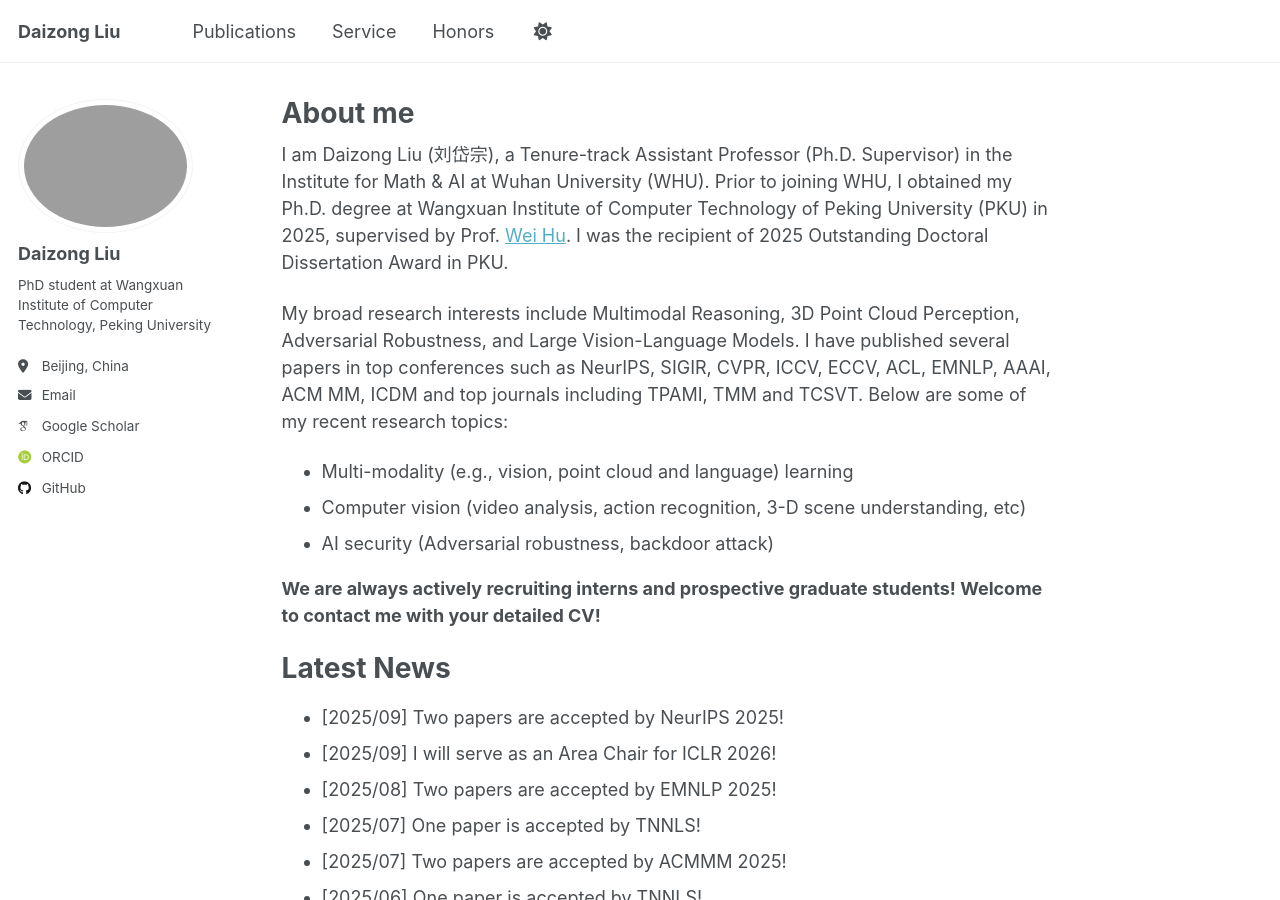
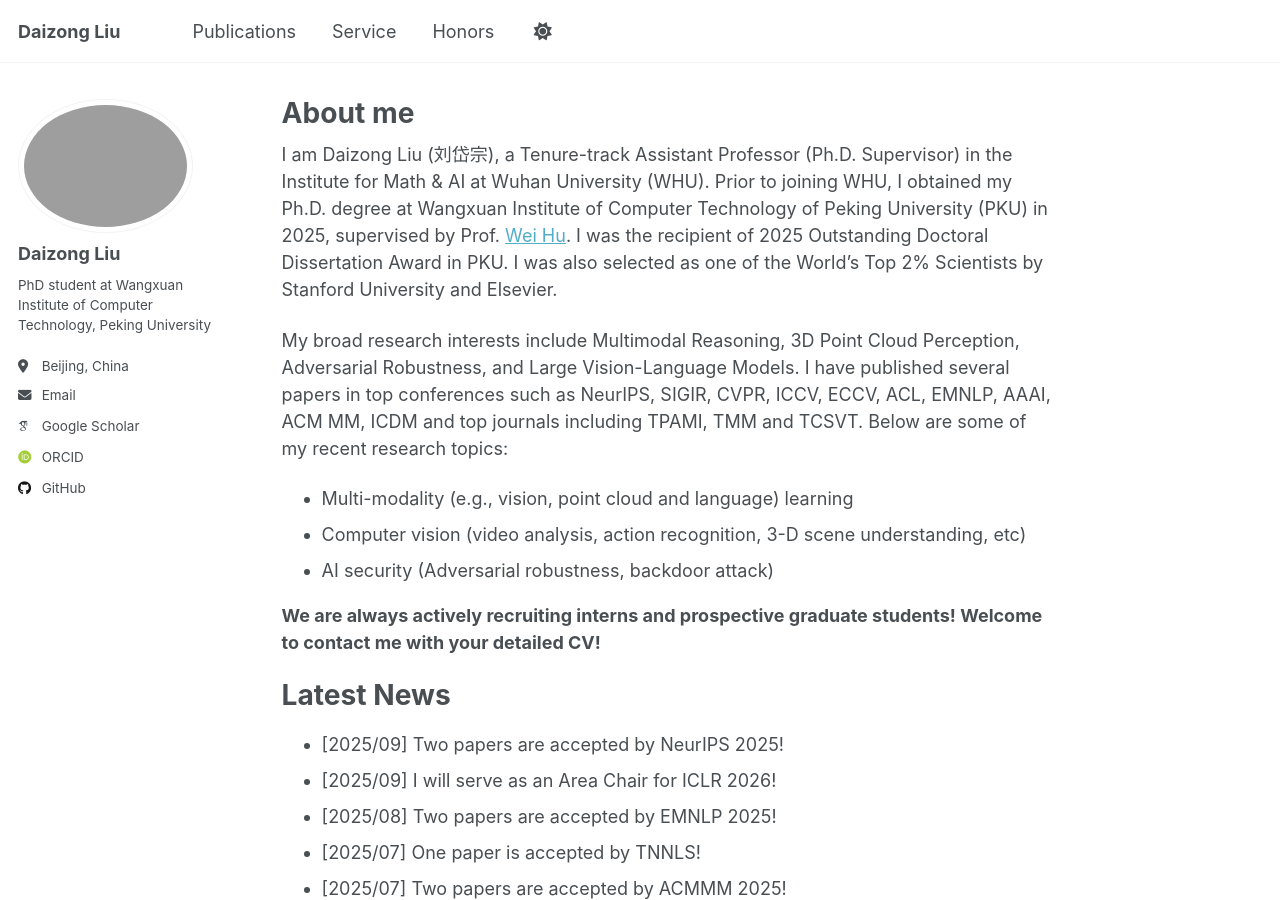
Before and after one commit to liudaizong/liudaizong.github.io, a Jekyll site: the page built from _pages/about.md, in a window 1280 px wide and 900 px high. Built offline with Jekyll 4.4.1, drawn with Linux system fonts in a browser that asks for light colours; some web fonts are replaced.

Commit message:
Update about.md

```diff
--- a/_pages/about.md
+++ b/_pages/about.md
@@ -8,7 +8,7 @@ redirect_from:
   - /about.html
 ---
 
-I am Daizong Liu (刘岱宗), a Tenure-track Assistant Professor (Ph.D. Supervisor) in the Institute for Math & AI at Wuhan University (WHU). Prior to joining WHU, I obtained my Ph.D. degree at Wangxuan Institute of Computer Technology of Peking University (PKU) in 2025, supervised by Prof. [Wei Hu](https://www.wict.pku.edu.cn/huwei). I was the recipient of 2025 Outstanding Doctoral Dissertation Award in PKU.
+I am Daizong Liu (刘岱宗), a Tenure-track Assistant Professor (Ph.D. Supervisor) in the Institute for Math & AI at Wuhan University (WHU). Prior to joining WHU, I obtained my Ph.D. degree at Wangxuan Institute of Computer Technology of Peking University (PKU) in 2025, supervised by Prof. [Wei Hu](https://www.wict.pku.edu.cn/huwei). I was the recipient of 2025 Outstanding Doctoral Dissertation Award in PKU. I was also selected as one of the World's Top 2% Scientists by Stanford University and Elsevier.
 
 My broad research interests include Multimodal Reasoning, 3D Point Cloud Perception, Adversarial Robustness, and Large Vision-Language Models. I have published several papers in top conferences such as NeurIPS, SIGIR, CVPR, ICCV, ECCV, ACL, EMNLP, AAAI, ACM MM, ICDM and top journals including TPAMI, TMM and TCSVT. Below are some of my recent research topics:
 * Multi-modality (e.g., vision, point cloud and language) learning
```
